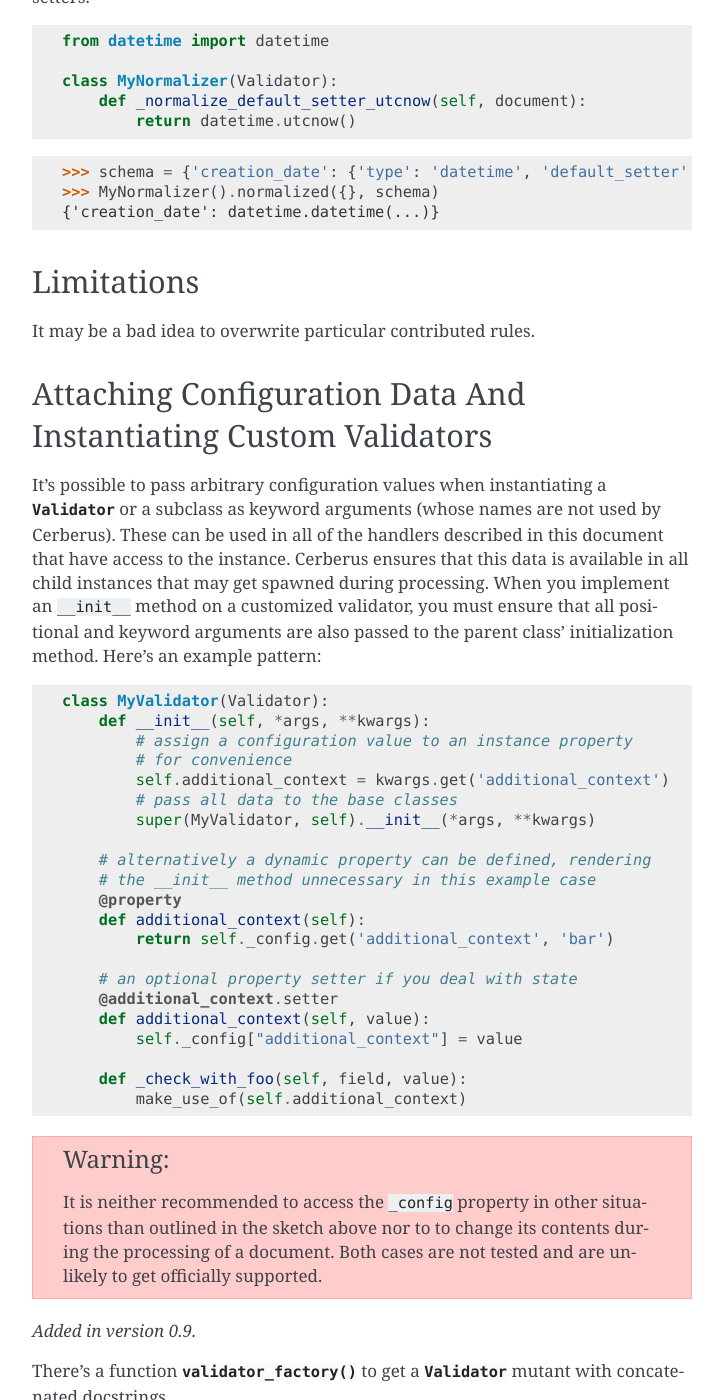
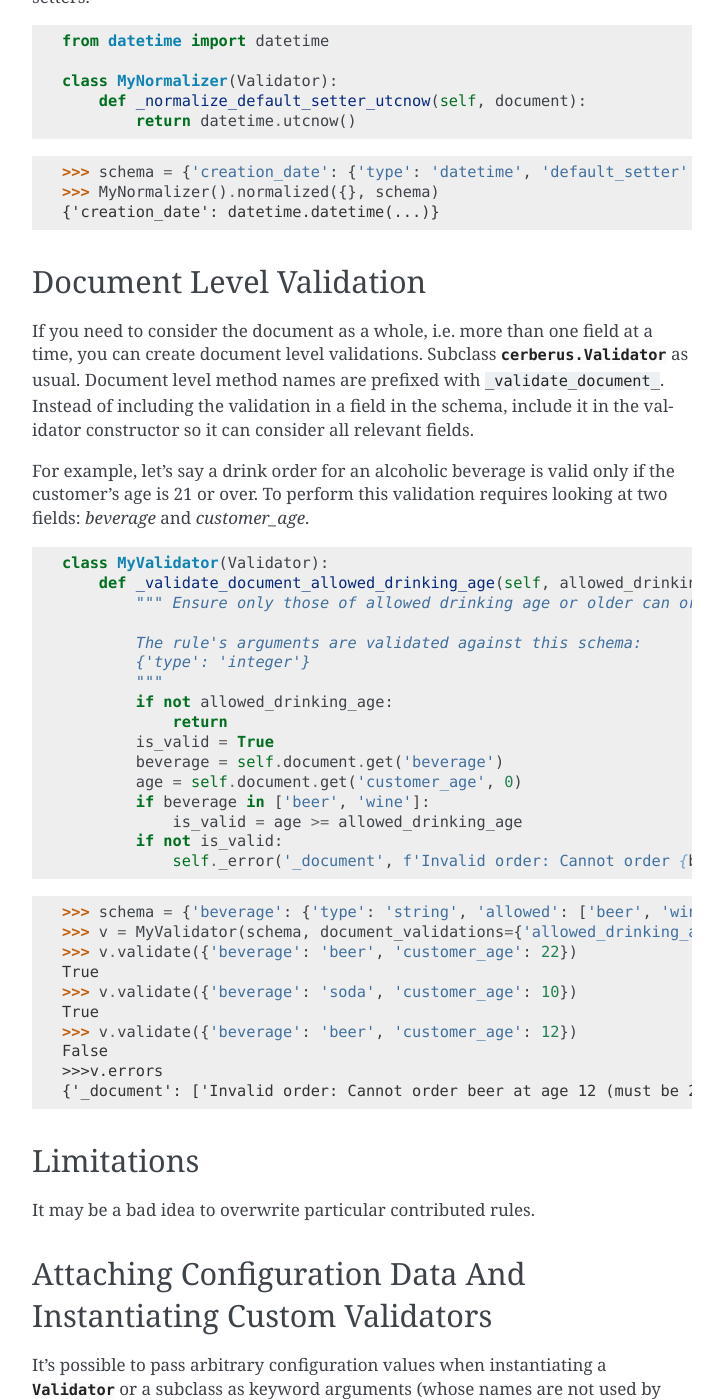
Before and after one commit to pyeve/cerberus, a Sphinx documentation site: the page built from docs/customize.rst, in a window 1280 px wide and 1400 px high, scrolled down 3498 px. Shown: the whole window, without its empty margins (388-1111 px from the left). Built offline with Sphinx 7.4.7, drawn with Linux system fonts in a browser that asks for light colours; comment, search, counter and statistics services are not loaded; some of the changed text lies outside the part shown.

Commit message:
This commit completes Feature proposal #444 "Add document leval validation"
You can now:
* subclass Validator
* add methods prefixed with _validate_document_
* pass validation rules to subclassed Validator's constructor (document_validations={})
* see issue notes, customize.rst, and/or tests for more details

```diff
--- a/CHANGES.rst
+++ b/CHANGES.rst
@@ -8,7 +8,7 @@ In Development
 
 New
 ~~~
-
+- Document level validation (`#444`_)
 - Classes can be used as constraint for the ``type`` rule (`#374`_)
 - The abstract base classes of the standard library's ``collections.abc``
   module are available as named types for the ``type`` rule (`#374`_)
--- a/docs/customize.rst
+++ b/docs/customize.rst
@@ -195,6 +195,51 @@ setters.
    {'creation_date': datetime.datetime(...)}
 
 
+Document Level Validation
+-------------------------
+If you need to consider the document as a whole, i.e. more than one field at a time,
+you can create document level validations.  Subclass :class:`cerberus.Validator`
+as usual.  Document level method names are prefixed with ``_validate_document_``.
+Instead of including the validation in a field in the schema, include it in the validator
+constructor so it can consider all relevant fields.
+
+For example, let's say a drink order for an alcoholic beverage is valid only if the customer's
+age is 21 or over.  To perform this validation requires looking at two fields:
+`beverage` and `customer_age`.
+
+.. testcode::
+
+    class MyValidator(Validator):
+        def _validate_document_allowed_drinking_age(self, allowed_drinking_age):
+            """ Ensure only those of allowed drinking age or older can order alcohol
+
+            The rule's arguments are validated against this schema:
+            {'type': 'integer'}
+            """
+            if not allowed_drinking_age:
+                return
+            is_valid = True
+            beverage = self.document.get('beverage')
+            age = self.document.get('customer_age', 0)
+            if beverage in ['beer', 'wine']:
+                is_valid = age >= allowed_drinking_age
+            if not is_valid:
+                self._error('_document', f'Invalid order: Cannot order {beverage} at age {age} (must be {allowed_drinking_age} or over)')
+
+.. doctest::
+
+    >>> schema = {'beverage': {'type': 'string', 'allowed': ['beer', 'wine', 'water', 'soda']},'customer_age': {'type': 'integer'}}
+    >>> v = MyValidator(schema, document_validations={'allowed_drinking_age': 21})
+    >>> v.validate({'beverage': 'beer', 'customer_age': 22})
+    True
+    >>> v.validate({'beverage': 'soda', 'customer_age': 10})
+    True
+    >>> v.validate({'beverage': 'beer', 'customer_age': 12})
+    False
+    >>>v.errors
+    {'_document': ['Invalid order: Cannot order beer at age 12 (must be 21 or over)']}
+
+
 Limitations
 -----------
 It may be a bad idea to overwrite particular contributed rules.
```
Also changed, not shown: other parts of CHANGES.rst (+1 -0 lines), 3 other files.
